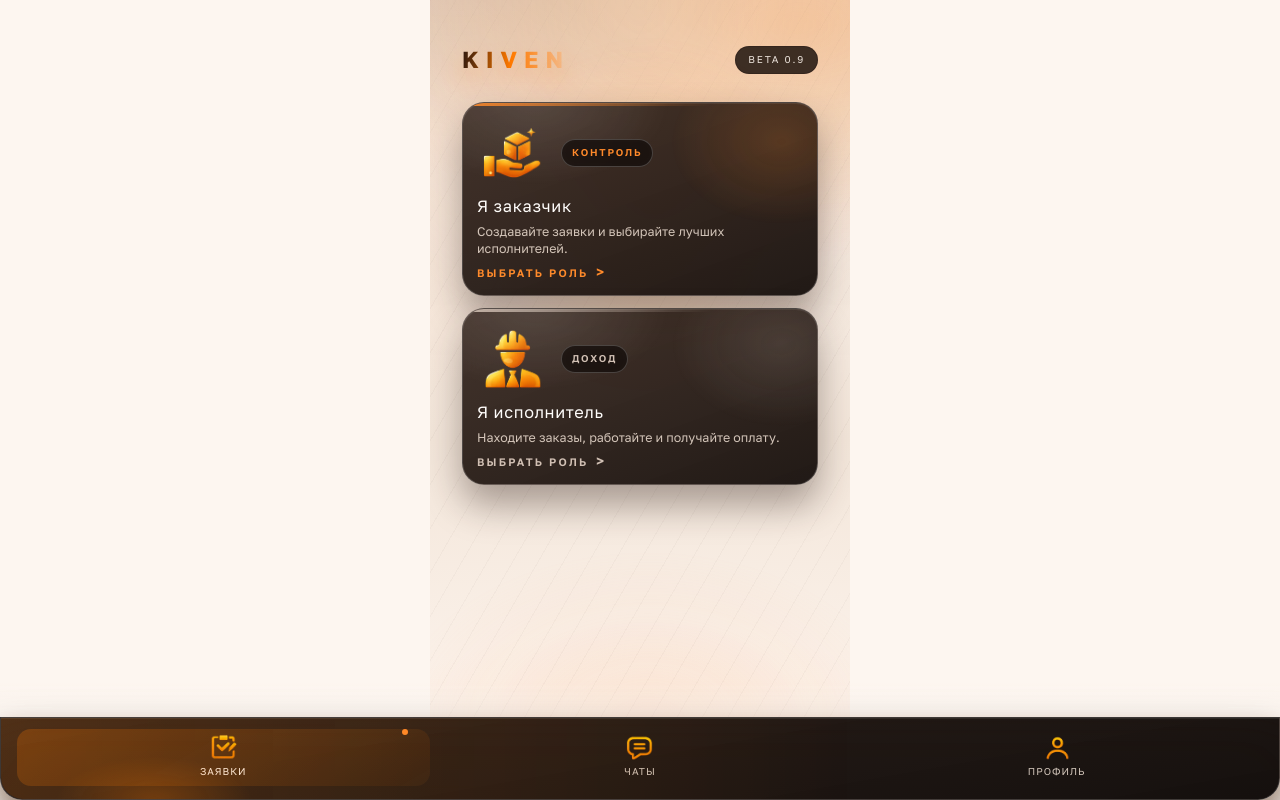
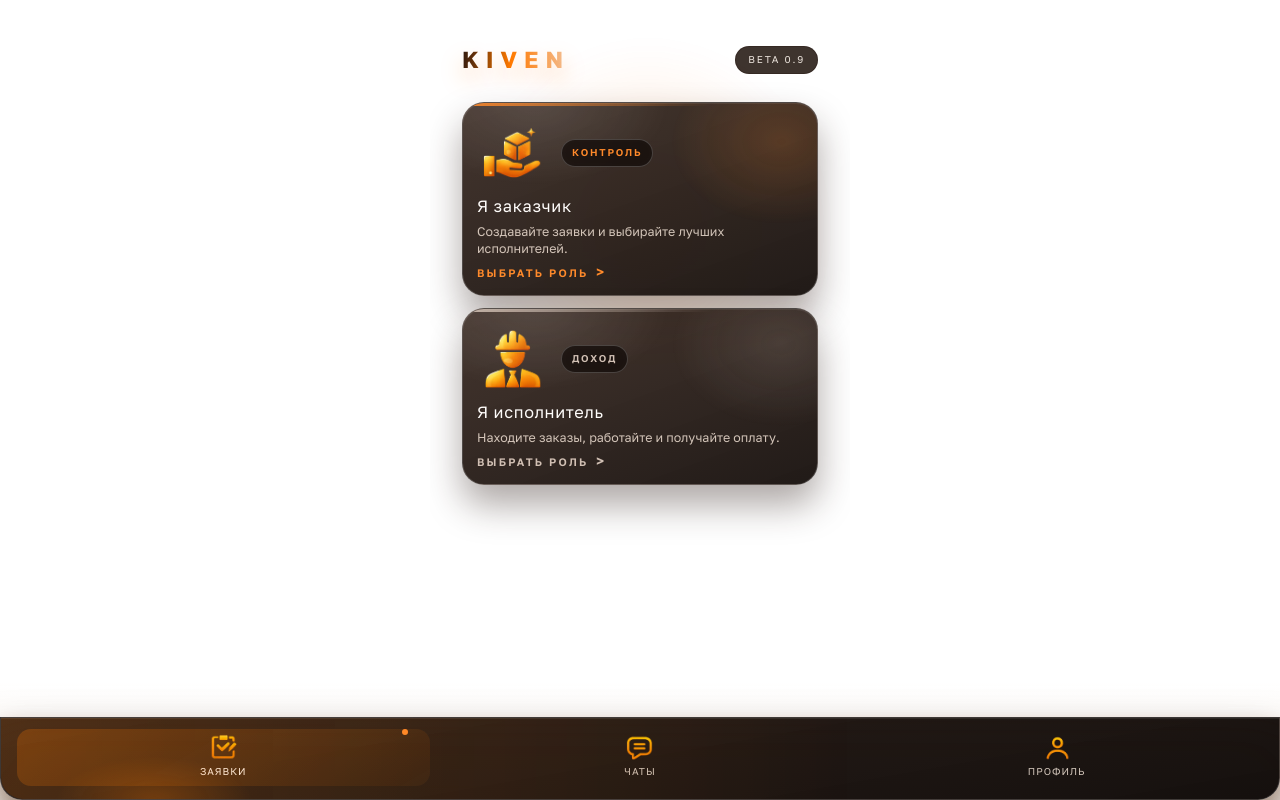
Before and after one commit to GameclubPro/misha, a React (Vite) app: page / in a window 1280 px wide. Built offline with nearby package versions, Linux system fonts and the light colour scheme; a web font is replaced by a local one.

Commit message:
intro screen

```diff
--- a/src/App.css
+++ b/src/App.css
@@ -24,32 +24,20 @@
   overflow: hidden;
   isolation: isolate;
   color: var(--ink);
-  background:
-    radial-gradient(1200px 600px at 82% -18%, rgba(255, 122, 0, 0.24), transparent 60%),
-    radial-gradient(900px 600px at 18% 10%, rgba(255, 214, 182, 0.4), transparent 58%),
-    radial-gradient(700px 520px at 52% 120%, rgba(255, 143, 43, 0.18), transparent 65%),
-    linear-gradient(180deg, #fff7f1 0%, #f3e6da 55%, #fff7f1 100%);
+  background: #ffffff;
 }
 
 .screen[data-screen="customer"] {
   --screen-pad-top: clamp(12px, 3vh, 26px);
   gap: 10px;
-  background:
-    radial-gradient(900px 500px at 20% -10%, rgba(255, 122, 0, 0.22), transparent 62%),
-    radial-gradient(680px 420px at 90% 12%, rgba(255, 214, 182, 0.35), transparent 60%),
-    radial-gradient(620px 420px at 50% 120%, rgba(255, 143, 43, 0.16), transparent 62%),
-    linear-gradient(180deg, #fff7f1 0%, #f1e3d6 60%, #fff7f1 100%);
+  background: #ffffff;
 }
 
 .screen[data-screen="create"] {
   gap: 16px;
   overflow-y: auto;
   overflow-x: hidden;
-  background:
-    radial-gradient(980px 520px at 15% -12%, rgba(255, 122, 0, 0.18), transparent 62%),
-    radial-gradient(760px 420px at 90% 18%, rgba(255, 214, 182, 0.32), transparent 60%),
-    radial-gradient(620px 420px at 50% 120%, rgba(255, 143, 43, 0.12), transparent 62%),
-    linear-gradient(180deg, #fff7f1 0%, #f2e5da 65%, #fff7f1 100%);
+  background: #ffffff;
 }
 
 .screen[data-screen="create"]::before {
@@ -61,31 +49,11 @@
 }
 
 .screen::before {
-  content: "";
-  position: absolute;
-  inset: -18% -12%;
-  background:
-    radial-gradient(420px 260px at 16% 12%, rgba(38, 26, 20, 0.12), transparent 70%),
-    radial-gradient(520px 320px at 78% 18%, rgba(255, 122, 0, 0.22), transparent 72%),
-    radial-gradient(360px 240px at 50% 80%, rgba(255, 197, 164, 0.24), transparent 70%);
-  filter: blur(6px);
-  opacity: 0.9;
-  animation: aurora 18s ease-in-out infinite;
-  pointer-events: none;
-  z-index: 0;
+  content: none;
 }
 
 .screen::after {
-  content: "";
-  position: absolute;
-  inset: 0;
-  background:
-    linear-gradient(180deg, rgba(42, 26, 20, 0.18) 0%, rgba(42, 26, 20, 0) 48%),
-    radial-gradient(120% 80% at 50% 0%, rgba(255, 255, 255, 0.55), transparent 60%),
-    repeating-linear-gradient(120deg, rgba(42, 26, 20, 0.08) 0 1px, transparent 1px 22px);
-  opacity: 0.32;
-  pointer-events: none;
-  z-index: 0;
+  content: none;
 }
 
 .hero,
--- a/src/index.css
+++ b/src/index.css
@@ -1,5 +1,5 @@
 :root {
-  --bg: #fdf6f0;
+  --bg: #ffffff;
   --surface: rgba(40, 28, 22, 0.08);
   --surface-strong: rgba(40, 28, 22, 0.18);
   --ink: #2a170f;
```
